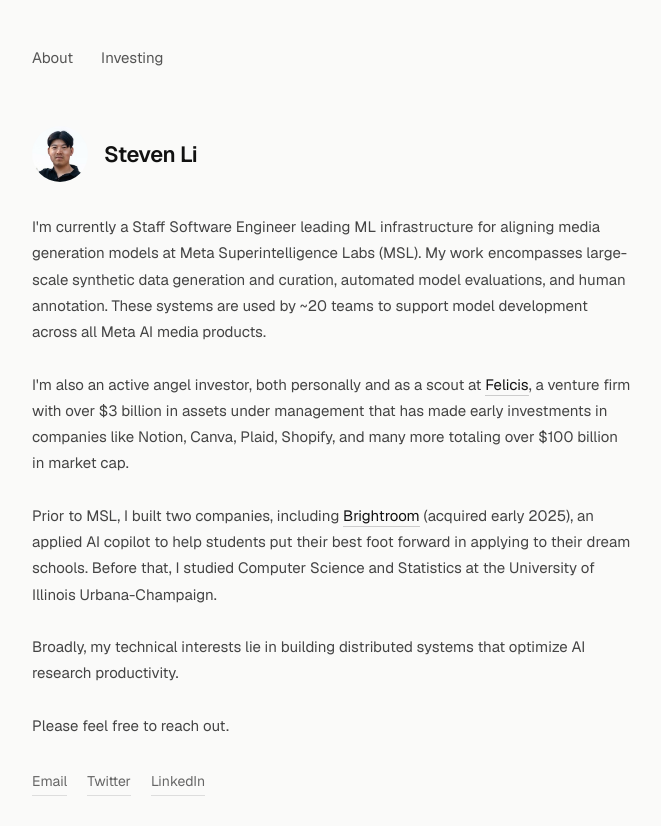
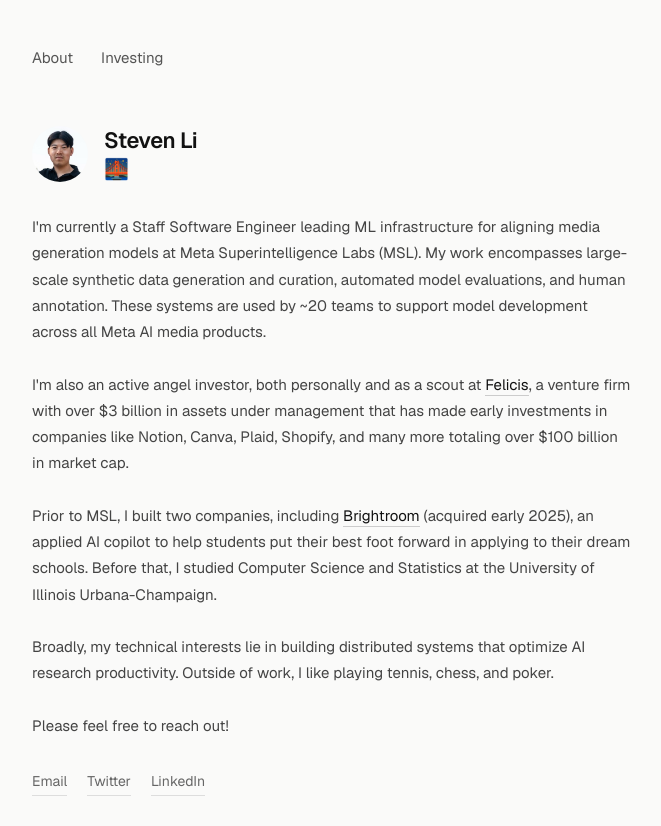
Before and after one commit to levensti/personal-site, a Next.js app: page / in a window 1280 px wide. Shown: the top 826 px of the page, without its empty margins (307-968 px from the left). Built offline with nearby package versions, Linux system fonts and the light colour scheme.

Commit message:
Polish up about page

```diff
--- a/app/page.tsx
+++ b/app/page.tsx
@@ -20,6 +20,7 @@
             borderRadius: "50%",
           }}
         />
+        <div>
           <h1
             style={{
               fontSize: "22px",
@@ -29,6 +30,16 @@
           >
             Steven Li
           </h1>
+          <p
+            style={{
+              fontSize: "20px",
+              marginTop: "2px",
+            }}
+            title="San Francisco"
+          >
+            🌉
+          </p>
+        </div>
       </div>
 
       <div
@@ -80,11 +91,11 @@
           (acquired early 2025), an applied AI copilot to help students put their best foot forward in applying to their dream schools. Before that, I studied Computer Science and Statistics at the University of Illinois Urbana-Champaign.
           <br />
           <br />
-          Broadly, my technical interests lie in building distributed systems that optimize AI research productivity.
+          Broadly, my technical interests lie in building distributed systems that optimize AI research productivity. Outside of work, I like playing tennis, chess, and poker.
 
           <br />
           <br />
-          Please feel free to reach out.
+          Please feel free to reach out!
 
         </p>
 
```
Lines whose indentation alone changed are shown as unchanged.
